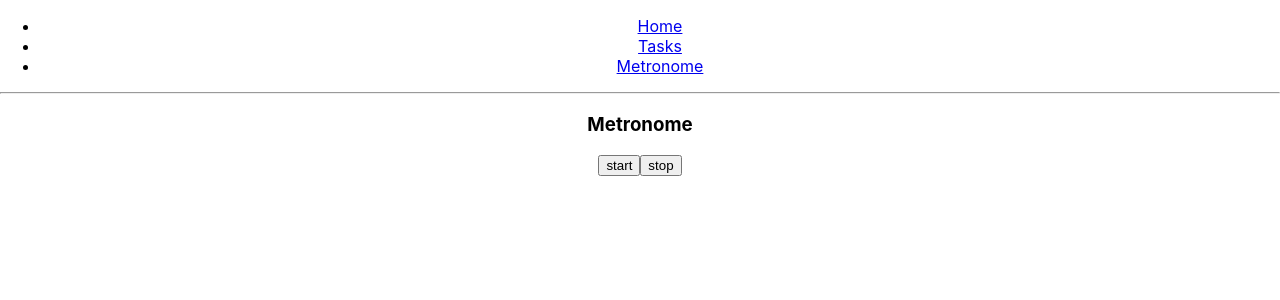
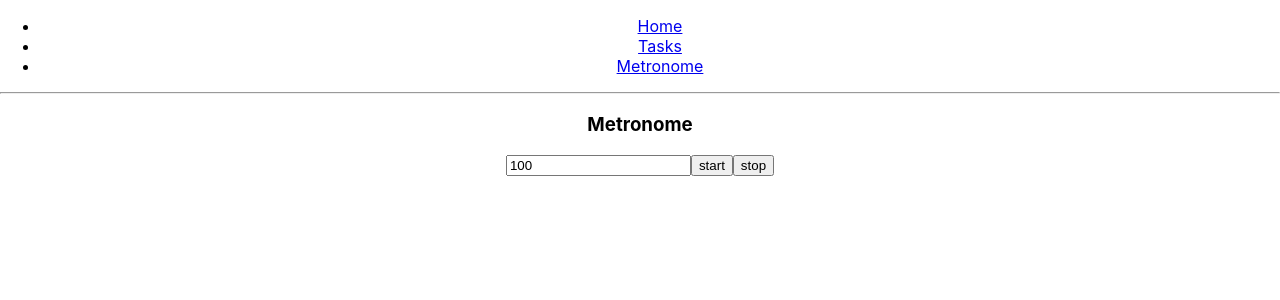
Before and after one commit to tmplmimos/react-json-sever-crud-tutorial, a React (Create React App) app: page /Metronome in a window 1280 px wide. Shown: the top 300 px of the page. Built offline with nearby package versions, Linux system fonts and the light colour scheme.

Commit message:
一応 bpm を変えられるように

```diff
--- a/src/Metronome.js
+++ b/src/Metronome.js
@@ -7,13 +7,14 @@ class Metronome extends Component {
     this.state = {
       strongBeatSound: '/sounds/Claves.wav',
       weekBeatSound: '/sounds/Rim_Shot.wav',
-      bpm: 120,
+      bpm: 100,
       beatPerClick: 1,
       volume: 1.0,
     };
 
     this.play = this.play.bind(this);
     this.stop = this.stop.bind(this);
+    this.setBpm = this.setBpm.bind(this);
   }
 
   sound() {
@@ -23,7 +24,7 @@ class Metronome extends Component {
   play() {
     let intervalId = setInterval(() => {
       this.sound();
-    }, 1000);
+    }, 60000 / this.state.bpm);
 
     this.setState({intervalId: intervalId})
   }
@@ -32,10 +33,15 @@ class Metronome extends Component {
     clearInterval(this.state.intervalId);
   }
 
+  setBpm(event) {
+    this.setState({bpm: event.target.value});
+  }
+
   render() {
     return (
       <div>
         <h3>Metronome</h3>
+        <input type="number" onChange={this.setBpm} value={this.state.bpm}/>
         <button onClick={this.play}>start</button>
         <button onClick={this.stop}>stop</button>
         <audio id="sound-file" preload="auto">
```
